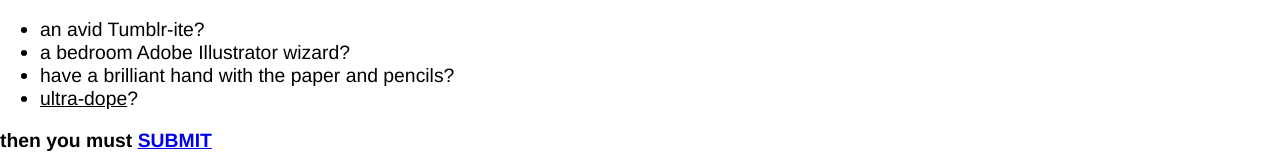
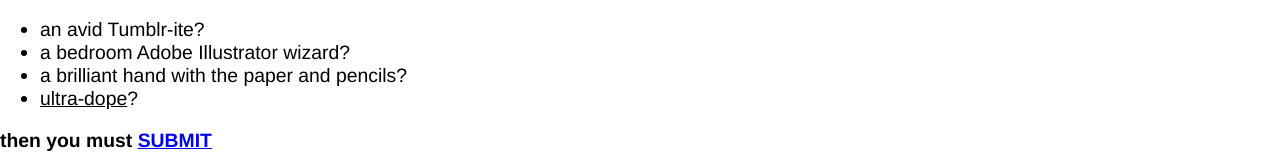
Before and after one commit to trevorwelch/fillingstationsubmit, a plain HTML site: page index.html in a window 1280 px wide. Shown: the part 376-530 px from the top of the page. Drawn offline with nearby package versions, Linux system fonts and the light colour scheme.

Commit message:
copy update

```diff
--- a/index.html
+++ b/index.html
@@ -29,7 +29,7 @@
               <ul>
                 <li>an avid Tumblr-ite?</li>
                 <li> a bedroom Adobe Illustrator wizard? </li>
-                <li>have a brilliant hand with the paper and pencils?</li>
+                <li>a brilliant hand with the paper and pencils?</li>
                 <li><a class="link underline" id="doge" data-okimage='img/BQR9Vm3CEAA6wNx.png'>ultra-dope</a>?</li>
               </ul>
             </div>
```
